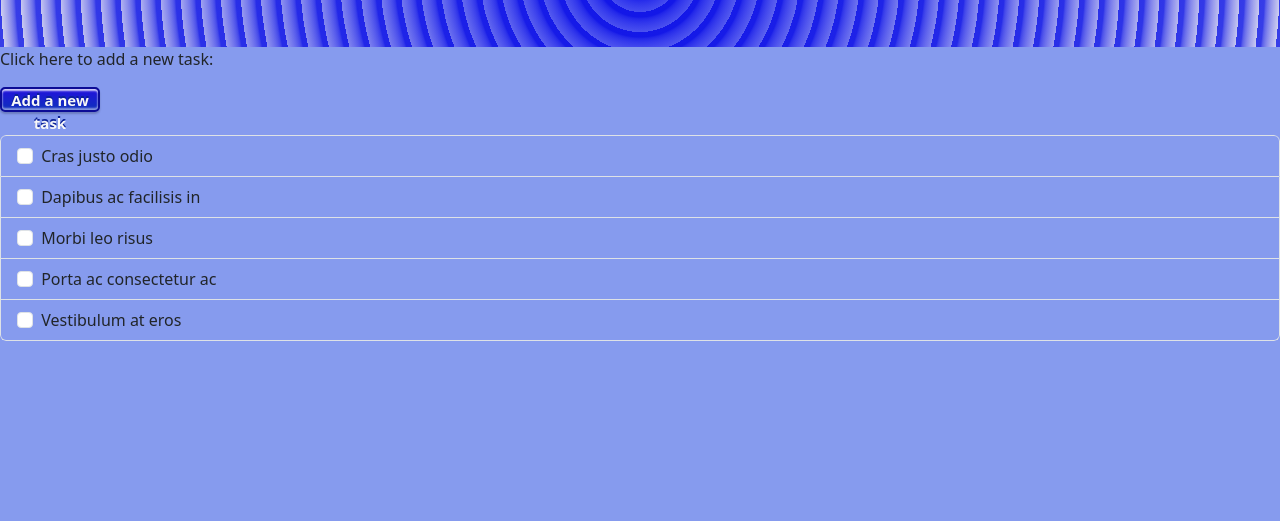
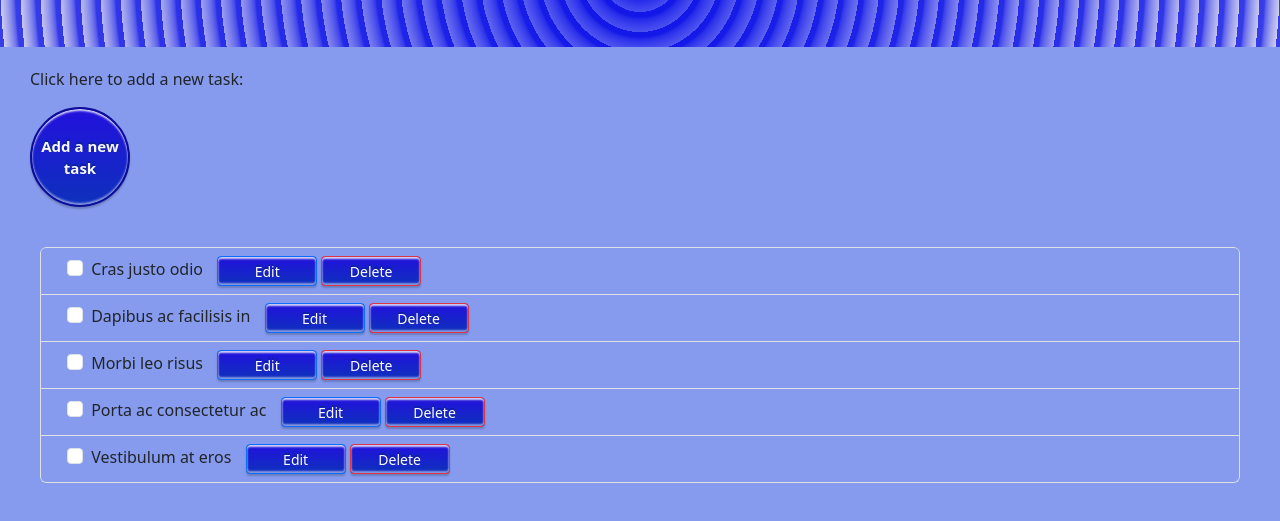
Before and after one commit to alex090890/WBS_JavaScript_ToDo-list, a plain HTML site: page index.html in a window 1280 px wide. Shown: the part 103-624 px from the top of the page. Drawn offline with nearby package versions, Linux system fonts and the light colour scheme.

Commit message:
New changes and styling

```diff
--- a/index.css
+++ b/index.css
@@ -19,6 +19,10 @@ main {
   position: relative;
 }
 
+.addtaskprompt {
+  padding-top: 20px;
+}
+
 body {
     background-color: #869bee;
 }
@@ -27,8 +31,13 @@ body {
     display: none;
 }
 
+.addabutton {
+  margin-left: 30px;
+}
+
 .list-group, #labelList {
   overflow: scroll;
+  margin: 40px;
 }
 
 .list-group, #labelList, .list-group-item {
@@ -40,13 +49,13 @@ body {
 }
 
 button {
-  height: 25px;
+  height: 30px;
   width: 100px;
   cursor: pointer;
   font-weight: 600;
   font-size: 15px;
   border: 2px solid #0c0c96;
-  border-radius: 5px;
+  border-radius: 50px;
   color: #F8F8F8;
   box-shadow: 0px 2px 2px rgba(0, 0, 0, 0.2), 0px -2px 2px rgba(255, 255, 255, 0.5) inset, 0 2px 2px rgba(255, 255, 255, 0.8) inset;
   background: linear-gradient(rgb(34, 17, 221), #0e31bc);
@@ -76,3 +85,13 @@ button:active {
 #newItem:hover {
     border-bottom: 2px solid purple;
 }
+
+.addnewtask {
+  height: 100px;
+  width: 100px;
+  border-radius: 50%;
+}
+
+.me-1 {
+  margin-left: 10px;
+}
--- a/script.js
+++ b/script.js
@@ -17,14 +17,63 @@ let close = function() {
 };
 cancelAdding.addEventListener('click', close);
 
+// Function to create Edit and Delete buttons
+function createEditDeleteButtons(label) {
+  // Create Edit button
+  let editButton = document.createElement('button');
+  editButton.textContent = 'Edit';
+  editButton.classList.add('btn', 'btn-primary', 'btn-sm', 'me-1');
 
-//Add a new list item
-document.getElementById('myForm').addEventListener('submit', function(event) {
-    event.preventDefault(); // Prevents form submission and page reload
+  // Create Delete button
+  let deleteButton = document.createElement('button');
+  deleteButton.textContent = 'Delete';
+  deleteButton.classList.add('btn', 'btn-danger', 'btn-sm');
 
-    // Get the text from the input field
-    let labelText = document.getElementById('newItem').value;
+  // Event listener for Edit button
+  editButton.addEventListener('click', function() {
+    // Logic for editing the task
+    // You can implement your editing functionality here
+    console.log('Edit task:', label.textContent);
+  });
 
+  // Event listener for Delete button
+  deleteButton.addEventListener('click', function() {
+    // Logic for deleting the task
+    // Remove the label when Delete is clicked
+    label.remove();
+  });
+
+  // Append buttons to the given label
+  label.appendChild(editButton);
+  label.appendChild(deleteButton);
+}
+
+// Function to add buttons to existing items and set up event delegation
+function setupButtonsForExistingItems() {
+  let labels = document.querySelectorAll('.list-group-item');
+  labels.forEach(label => {
+    createEditDeleteButtons(label);
+  });
+}
+
+// Call the function to add buttons to existing items initially
+setupButtonsForExistingItems();
+
+// Update the event delegation for dynamically added buttons
+document.getElementById('labelList').addEventListener('click', function(event) {
+  if (event.target.classList.contains('btn-primary')) {
+    // Edit button clicked
+    let label = event.target.parentNode;
+    console.log('Edit task:', label.textContent);
+  } else if (event.target.classList.contains('btn-danger')) {
+    // Delete button clicked
+    let label = event.target.parentNode;
+    label.remove();
+  }
+});
+
+// Function to add a new list item
+function addNewListItem(labelText) {
   // Create a new label element
   let newLabel = document.createElement('label');
   newLabel.classList.add('list-group-item');
@@ -42,6 +91,14 @@ document.getElementById('myForm').addEventListener('submit', function(event) {
   let labelList = document.getElementById('labelList');
   labelList.appendChild(newLabel);
 
-    // Clear the input field after adding the label
+  // Create Edit and Delete buttons for the new label
+  createEditDeleteButtons(newLabel);
+}
+
+// Update the event listener for the form submission
+document.getElementById('myForm').addEventListener('submit', function(event) {
+  event.preventDefault(); // Prevents form submission and page reload
+  let labelText = document.getElementById('newItem').value;
+  addNewListItem(labelText);
   document.getElementById('newItem').value = '';
 });
```
Lines whose indentation alone changed are shown as unchanged.
